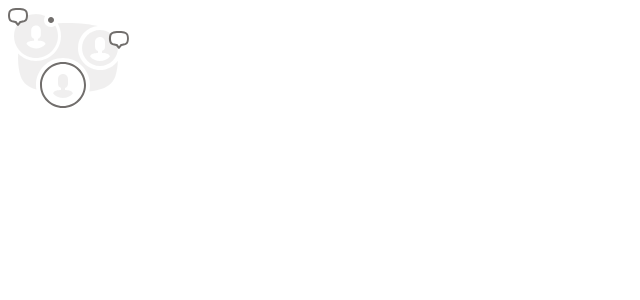
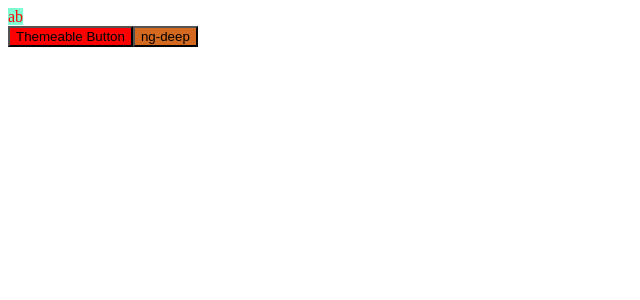
Before and after one commit to ntrong2009/angular, an Angular app: page / in a window 1280 px wide. Shown: the top 300 px of the page, without its empty margins (0-640 px from the left). Built offline with nearby package versions, Linux system fonts and the light colour scheme.

Commit message:
trong commit

```diff
--- a/src/app/app.component.html
+++ b/src/app/app.component.html
@@ -1 +1,6 @@
-<img src="/assets/images/active-member.svg" alt="">
+<span>a</span>
+<span>b</span>
+
+<div class="red-theme">
+  <app-host-context></app-host-context>
+</div>
--- /dev/null
+++ b/src/app/app.component.scss
@@ -0,0 +1,15 @@
+:host {
+  background-color: aquamarine;
+
+  span {
+    color: red;
+  }
+}
+
+::ng-deep .ng-deep {
+  background-color: chocolate;
+}
+
+:host(.active) {
+  border: 1px solid #000;
+}
--- a/src/app/app.component.ts
+++ b/src/app/app.component.ts
@@ -3,7 +3,7 @@ import { Component } from '@angular/core';
 @Component({
   selector: 'app-root',
   templateUrl: './app.component.html',
-  styleUrls: ['./app.component.css']
+  styleUrls: ['./app.component.scss']
 })
 export class AppComponent {
   title = 'angular';
--- a/src/app/app.module.ts
+++ b/src/app/app.module.ts
@@ -2,10 +2,12 @@ import { BrowserModule } from '@angular/platform-browser';
 import { NgModule } from '@angular/core';
 
 import { AppComponent } from './app.component';
+import { HostContextComponent } from './host-context/host-context.component';
 
 @NgModule({
   declarations: [
-    AppComponent
+    AppComponent,
+    HostContextComponent
   ],
   imports: [
     BrowserModule
--- /dev/null
+++ b/src/app/host-context/host-context.component.html
@@ -0,0 +1,2 @@
+<button class="btn btn-theme">Themeable Button</button>
+<button class="ng-deep">ng-deep</button>
--- /dev/null
+++ b/src/app/host-context/host-context.component.scss
@@ -0,0 +1,6 @@
+:host-context(.red-theme) .btn-theme {
+  background: red;
+}
+:host-context(.blue-theme) .btn-theme {
+  background: blue;
+}
--- /dev/null
+++ b/src/app/host-context/host-context.component.ts
@@ -0,0 +1,15 @@
+import { Component, OnInit } from '@angular/core';
+
+@Component({
+  selector: 'app-host-context',
+  templateUrl: './host-context.component.html',
+  styleUrls: ['./host-context.component.scss']
+})
+export class HostContextComponent implements OnInit {
+
+  constructor() { }
+
+  ngOnInit(): void {
+  }
+
+}
```
Also changed, not shown: src/app/app.component.css (deleted).
